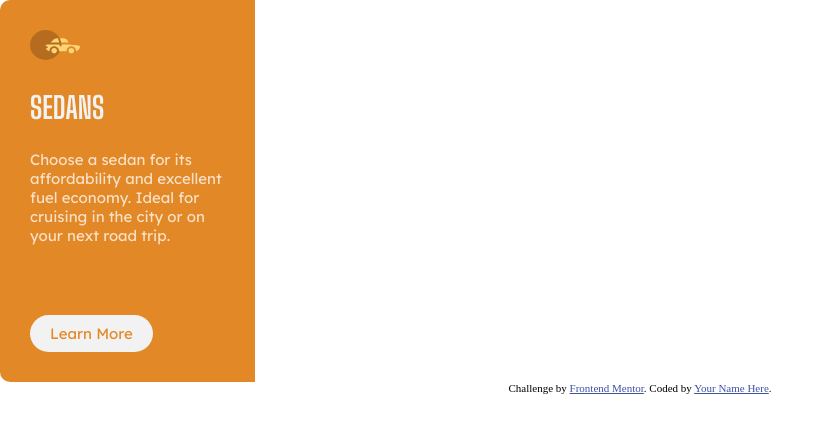
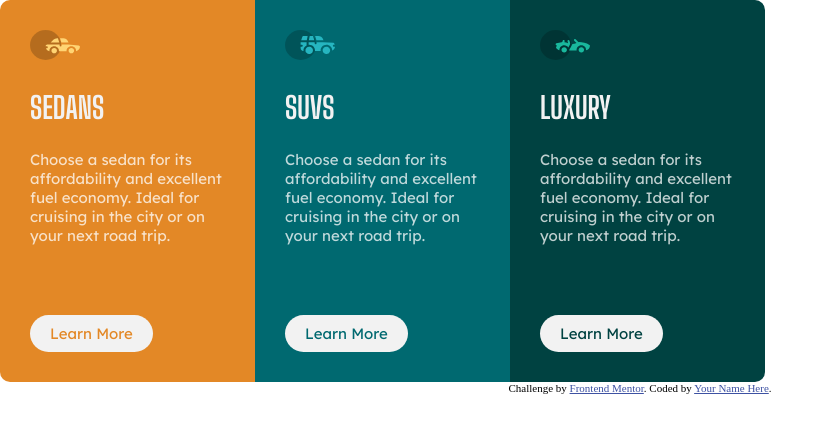
Before and after one commit to 0xsTr4ng3r/three-column-preview-card, a plain HTML site: page index.html in a window 1280 px wide. Shown: the whole page, without its empty margins (0-834 px from the left). Drawn offline with Linux system fonts and the light colour scheme.

Commit message:
clone three div

```diff
--- a/index.html
+++ b/index.html
@@ -24,6 +24,25 @@
       </p>
       <a href="#" class="button btn-sedan">Learn More</a>
     </div>
+
+    <div class="bodyframe suvs">
+      <img src="./images/icon-suvs.svg" alt="suvs"><br>
+      <span class="title">SUVS</span><br>
+      <p>
+        Choose a sedan for its affordability and excellent fuel economy. Ideal for cruising in the city or on your next road trip.
+      </p>
+      <a href="#" class="button btn-suvs">Learn More</a>
+    </div>
+
+    <div class="bodyframe luxury">
+      <img src="./images/icon-luxury.svg" alt="luxury"><br>
+      <span class="title">LUXURY</span><br>
+      <p>
+        Choose a sedan for its affordability and excellent fuel economy. Ideal for cruising in the city or on your next road trip.
+      </p>
+      <a href="#" class="button btn-luxury">Learn More</a>
+    </div>
+
   </div>
 
   <!-- Sedans
--- a/style.css
+++ b/style.css
@@ -6,12 +6,29 @@
     margin: 0%;
     padding: 0%;
 }
+.main{
+    display: flex;
+    flex-direction: row;
+}
 .sedan{
     background-color: hsl(31, 77%, 52%);
     border-radius: 10px 0px 0px 10px;
 }
+.suvs{
+    background-color: hsl(184, 100%, 22%);
+}
+.luxury{
+    background-color: hsl(179, 100%, 13%) ;
+    border-radius: 0px 10px 10px 0px;
+}
 .btn-sedan{
     color: hsl(31, 77%, 52%);
+}
+.btn-suvs{
+    color: hsl(184, 100%, 22%);
+}
+.btn-luxury{
+    color: hsl(179, 100%, 13%);
 }
 .bodyframe{
     font-family: 'Lexend Deca', sans-serif;
```
